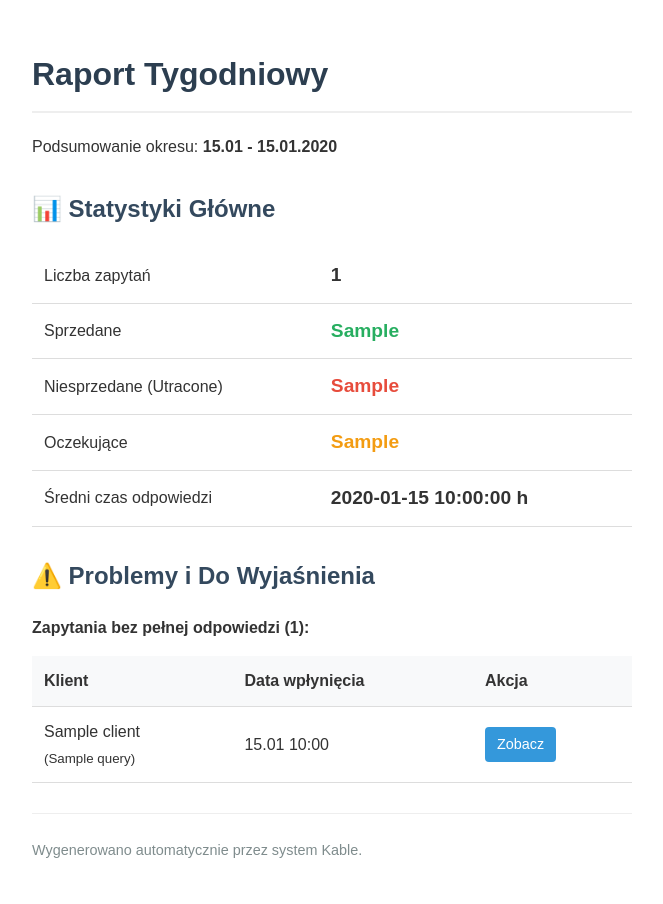
After one commit to ArturBortniczuk/kable, a Flask app: template templates/emails/weekly_report.html in a window 1280 px wide. The commit adds this page. Shown: the whole page, without its empty margins (308-971 px from the left). Run offline with Flask 3, Linux system fonts and the light colour scheme; the template is opened without the code that fills it: most values are stand-ins (such as "Sample title", 1, 10 or a date in 2020).

Commit message:
Add Weekly Report feature

```diff
--- /dev/null
+++ b/templates/emails/weekly_report.html
@@ -0,0 +1,145 @@
+<!DOCTYPE html>
+<html>
+
+<head>
+    <style>
+        body {
+            font-family: Arial, sans-serif;
+            line-height: 1.6;
+            color: #333;
+        }
+
+        .container {
+            max-width: 600px;
+            margin: 0 auto;
+            padding: 20px;
+        }
+
+        h1 {
+            color: #2c3e50;
+            border-bottom: 2px solid #eee;
+            padding-bottom: 10px;
+        }
+
+        h2 {
+            color: #34495e;
+            margin-top: 30px;
+        }
+
+        table {
+            width: 100%;
+            border-collapse: collapse;
+            margin-top: 15px;
+        }
+
+        th,
+        td {
+            padding: 12px;
+            text-align: left;
+            border-bottom: 1px solid #ddd;
+        }
+
+        th {
+            background-color: #f8f9fa;
+        }
+
+        .stat-value {
+            font-weight: bold;
+            font-size: 1.2em;
+        }
+
+        .problem {
+            color: #e74c3c;
+        }
+
+        .success {
+            color: #27ae60;
+        }
+
+        .warning {
+            color: #f39c12;
+        }
+
+        .footer {
+            margin-top: 30px;
+            font-size: 0.9em;
+            color: #7f8c8d;
+            border-top: 1px solid #eee;
+            padding-top: 10px;
+        }
+
+        .btn {
+            display: inline-block;
+            padding: 6px 12px;
+            background-color: #3498db;
+            color: white;
+            text-decoration: none;
+            border-radius: 4px;
+            font-size: 0.9em;
+        }
+    </style>
+</head>
+
+<body>
+    <div class="container">
+        <h1>Raport Tygodniowy</h1>
+        <p>Podsumowanie okresu: <strong>{{ stats.start_date.strftime('%d.%m') }} - {{
+                stats.end_date.strftime('%d.%m.%Y') }}</strong></p>
+
+        <h2>📊 Statystyki Główne</h2>
+        <table>
+            <tr>
+                <td>Liczba zapytań</td>
+                <td class="stat-value">{{ stats.total_queries }}</td>
+            </tr>
+            <tr>
+                <td>Sprzedane</td>
+                <td class="stat-value success">{{ stats.sold_queries }}</td>
+            </tr>
+            <tr>
+                <td>Niesprzedane (Utracone)</td>
+                <td class="stat-value problem">{{ stats.lost_queries }}</td>
+            </tr>
+            <tr>
+                <td>Oczekujące</td>
+                <td class="stat-value warning">{{ stats.pending_queries }}</td>
+            </tr>
+            <tr>
+                <td>Średni czas odpowiedzi</td>
+                <td class="stat-value">{{ stats.avg_response_time }} h</td>
+            </tr>
+        </table>
+
+        <h2>⚠️ Problemy i Do Wyjaśnienia</h2>
+
+        {% if stats.unanswered_queries %}
+        <p><strong>Zapytania bez pełnej odpowiedzi ({{ stats.unanswered_queries|length }}):</strong></p>
+        <table>
+            <thead>
+                <tr>
+                    <th>Klient</th>
+                    <th>Data wpłynięcia</th>
+                    <th>Akcja</th>
+                </tr>
+            </thead>
+            <tbody>
+                {% for query in stats.unanswered_queries %}
+                <tr>
+                    <td>{{ query.client }} <br><small>({{ query.name }})</small></td>
+                    <td>{{ query.date_submitted.strftime('%d.%m %H:%M') }}</td>
+                    <td><a href="{{ app_url }}/responses/{{ query.id }}" class="btn">Zobacz</a></td>
+                </tr>
+                {% endfor %}
+            </tbody>
+        </table>
+        {% else %}
+        <p class="success">Brak zaległych zapytań bez odpowiedzi. Dobra robota!</p>
+        {% endif %}
+
+        <div class="footer">
+            <p>Wygenerowano automatycznie przez system Kable.</p>
+        </div>
+    </div>
+</body>
+
+</html>
```
Also changed, not shown: routes/admin.py (+32 -0 lines), services/reports.py (added, +72 -0 lines), templates/admin/users_list.html (+8 -3 lines), services/__init__.py (added).
